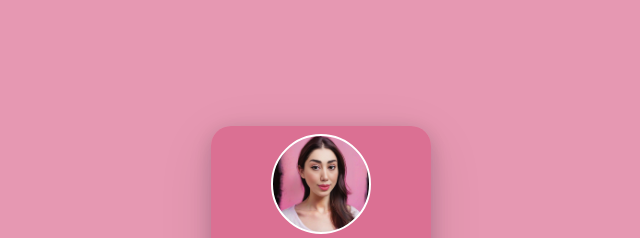
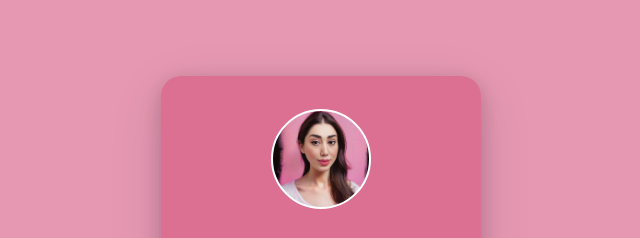
Before and after one commit to tannaz1samiyan/profile-card, a plain HTML site: page index.html in a window 1280 px wide. Shown: the part 159-397 px from the top of the page, without its empty margins (319-959 px from the left). Drawn offline with Linux system fonts and the light colour scheme.

Commit message:
change size cotainer

```diff
--- a/style.css
+++ b/style.css
@@ -13,8 +13,8 @@ body{
     font-family:'Nunito Sans';
 }
 .container{
-    width: 220px;
-    height: 230px;
+    width: 320px;
+    height: 330px;
     display: flex;
     justify-content: center;
     align-items: center;
```
